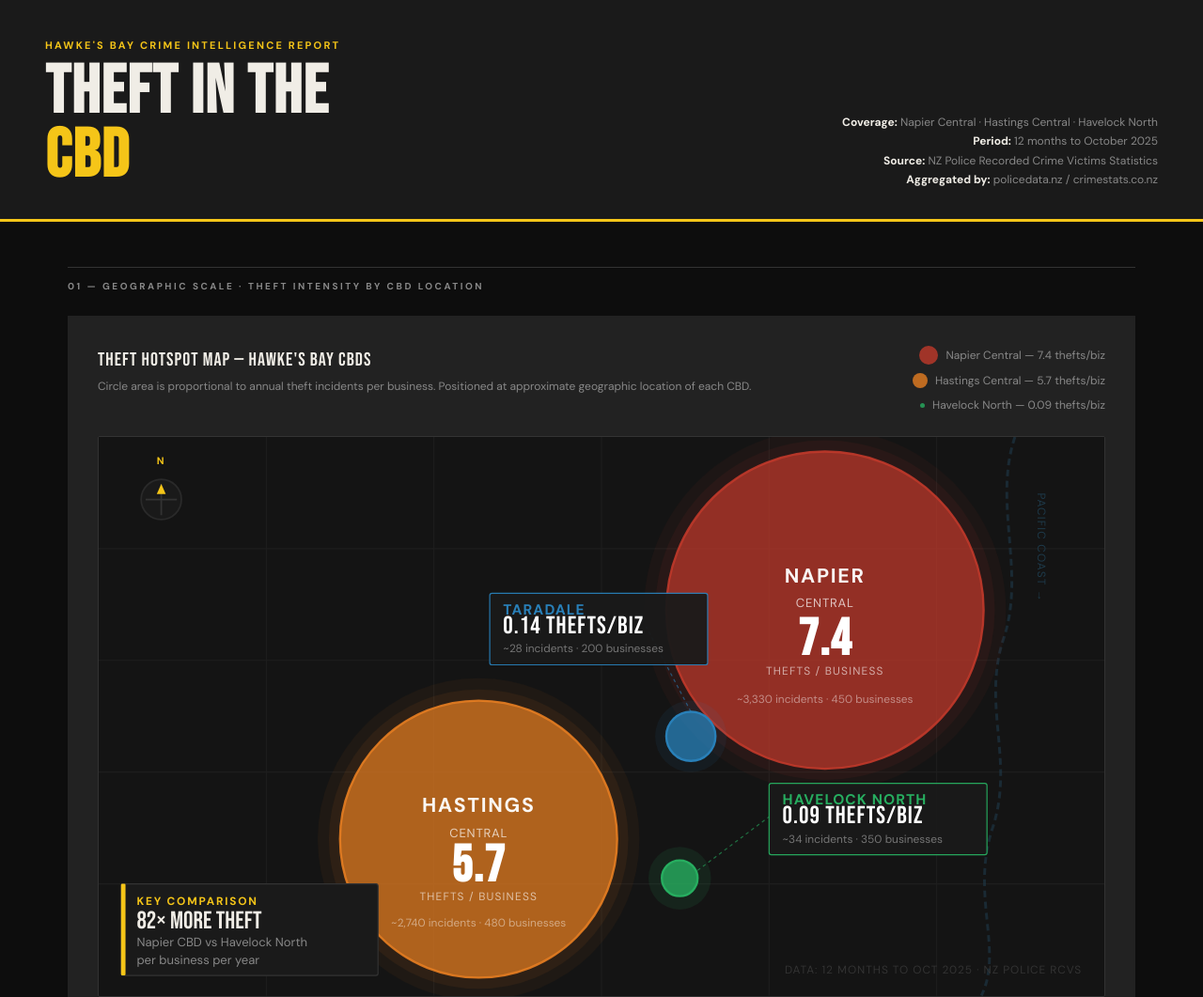
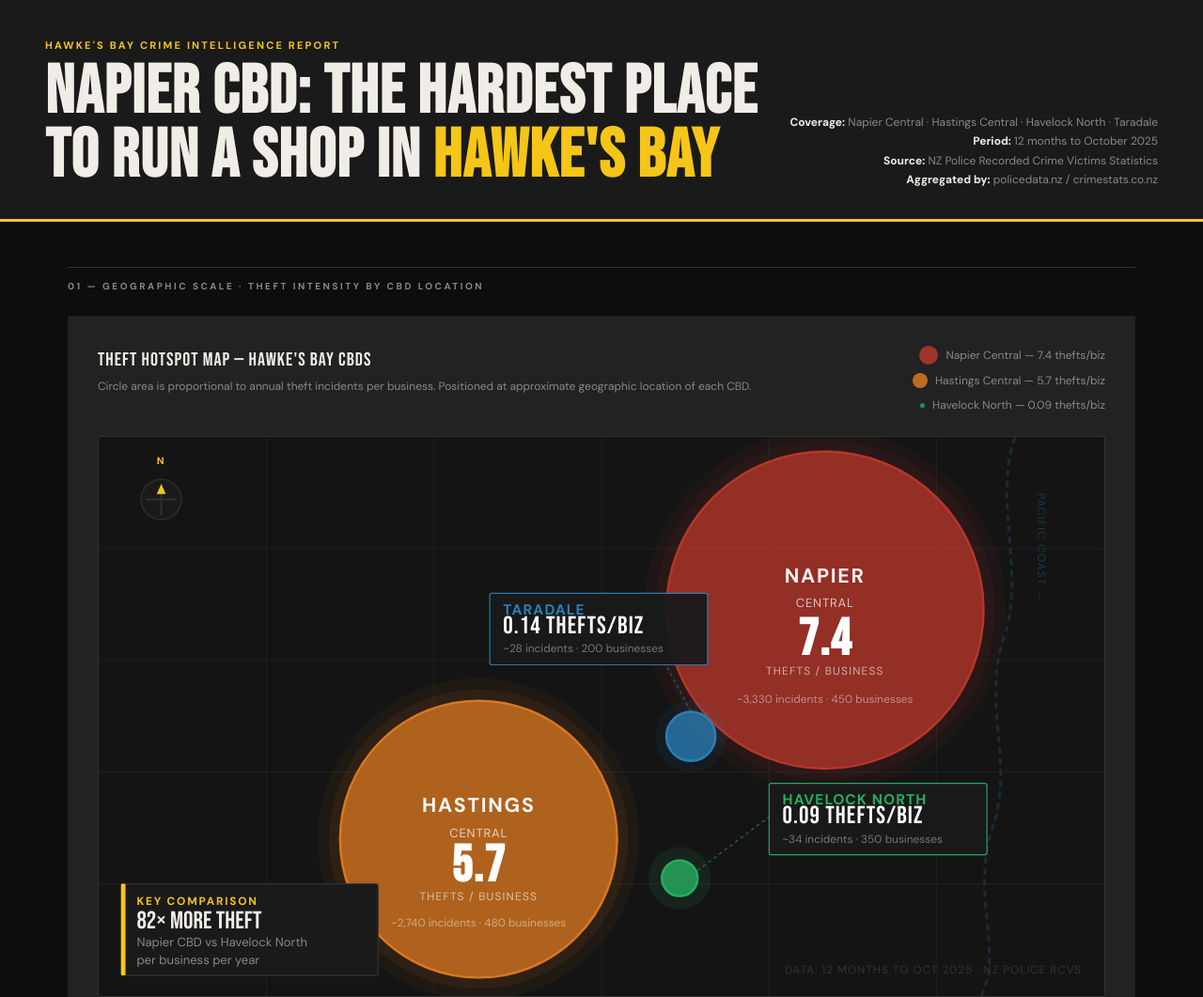
Before and after one commit to MintFaced/hawkesbaycbdtheft, a website: page hawkes_bay_cbd_theft_infographic.html in a window 1280 px wide. Shown: the top 1061 px of the page at 94% size. Drawn offline with Linux system fonts and the light colour scheme.

Commit message:
Add files via upload

```diff
--- a/hawkes_bay_cbd_theft_infographic.html
+++ b/hawkes_bay_cbd_theft_infographic.html
@@ -453,10 +453,10 @@
 <header>
   <div class="header-left">
     <div class="kicker">Hawke's Bay Crime Intelligence Report</div>
-    <h1>THEFT IN THE<br><span>CBD</span></h1>
+    <h1>NAPIER CBD: THE HARDEST PLACE<br>TO RUN A SHOP IN <span>HAWKE'S BAY</span></h1>
   </div>
   <div class="header-meta">
-    <p><strong>Coverage:</strong> Napier Central · Hastings Central · Havelock North</p>
+    <p><strong>Coverage:</strong> Napier Central · Hastings Central · Havelock North · Taradale</p>
     <p><strong>Period:</strong> 12 months to October 2025</p>
     <p><strong>Source:</strong> NZ Police Recorded Crime Victims Statistics</p>
     <p><strong>Aggregated by:</strong> policedata.nz / crimestats.co.nz</p>
```
Also changed, not shown: index.html (+2 -2 lines).
